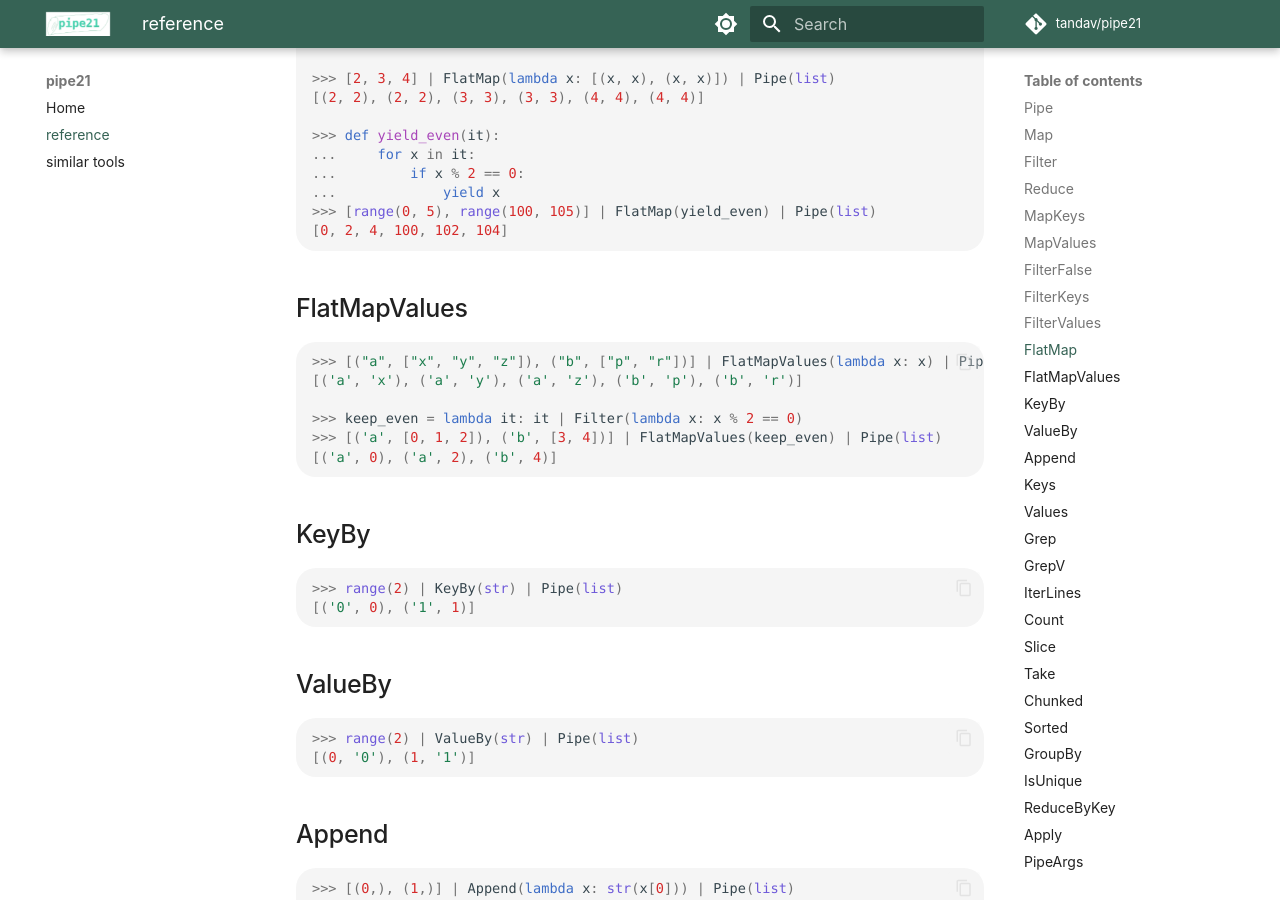
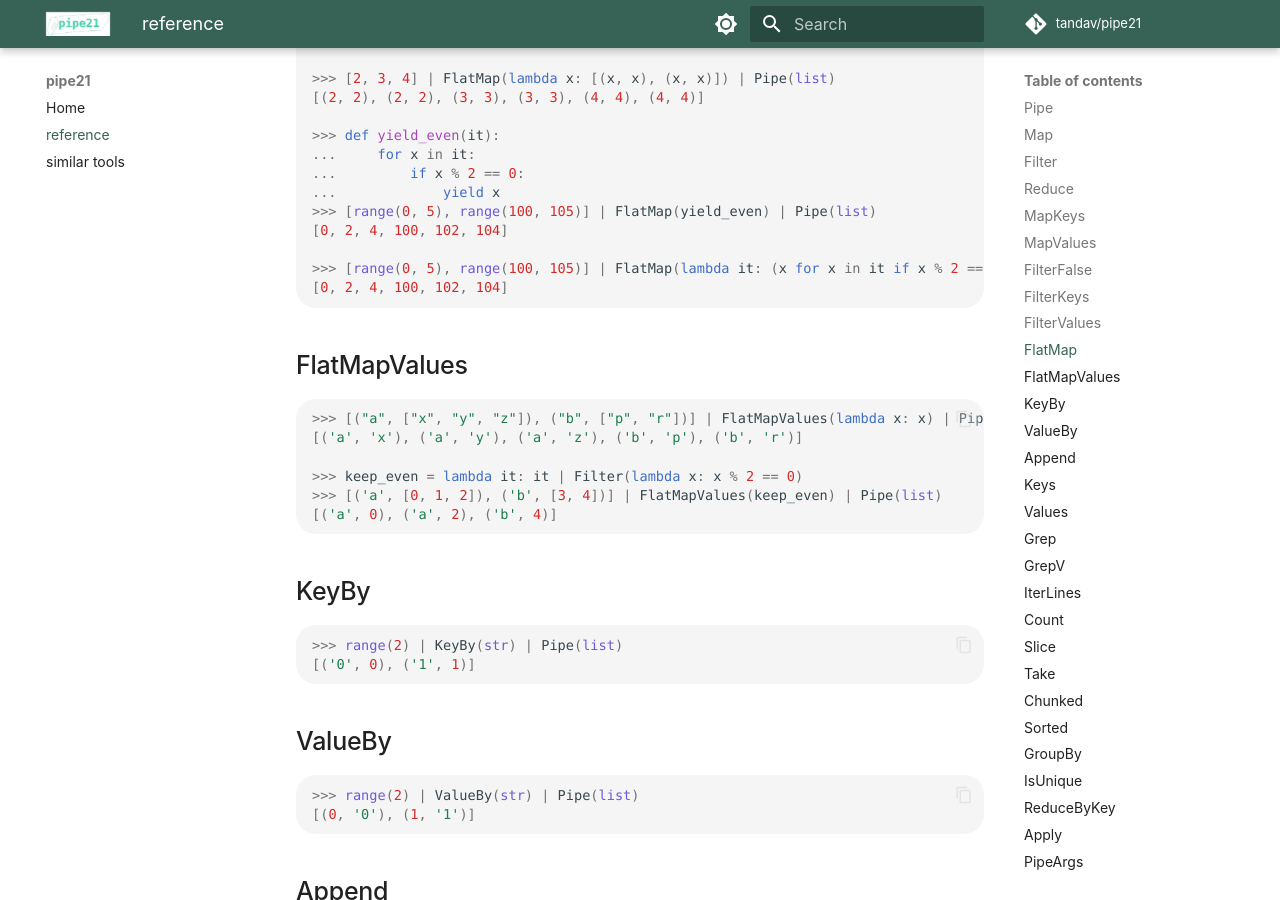
Before and after one commit to tandav/pipe21, an MkDocs documentation site: the page built from docs/reference.md, in a window 1280 px wide and 900 px high, scrolled down 2651 px. Built offline with MkDocs 1.6.1 and Material for MkDocs 9.7.7, drawn with Linux system fonts in a browser that asks for light colours; comment, search, counter and statistics services are not loaded.

Commit message:
add FlatMap generator example

````diff
--- a/docs/reference.md
+++ b/docs/reference.md
@@ -139,6 +139,9 @@
 ...         if x % 2 == 0:
 ...             yield x
 >>> [range(0, 5), range(100, 105)] | FlatMap(yield_even) | Pipe(list)
+[0, 2, 4, 100, 102, 104]
+
+>>> [range(0, 5), range(100, 105)] | FlatMap(lambda it: (x for x in it if x % 2 == 0)) | Pipe(list)
 [0, 2, 4, 100, 102, 104]
 
 ```
````
Also changed, not shown: 1 other file.
